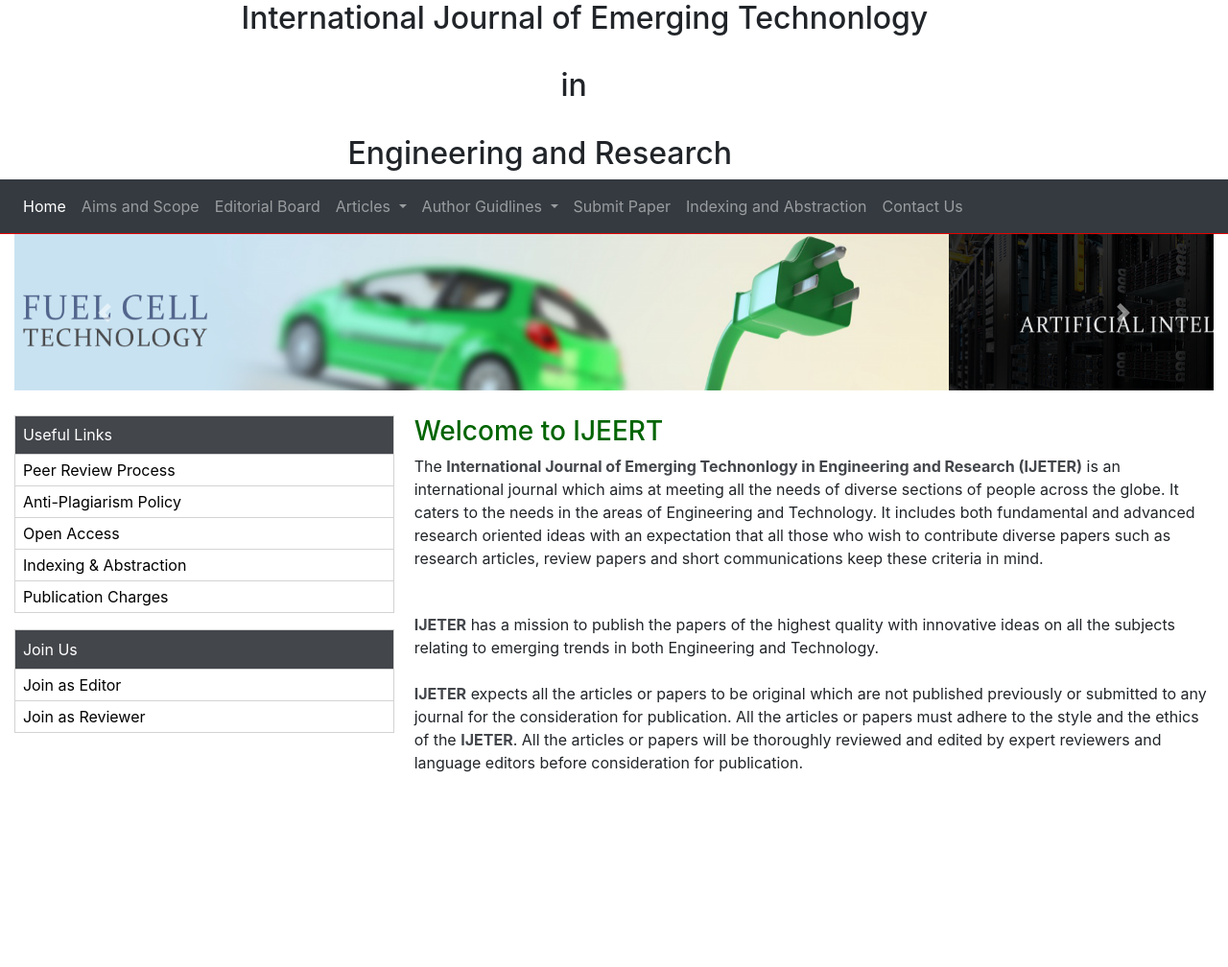
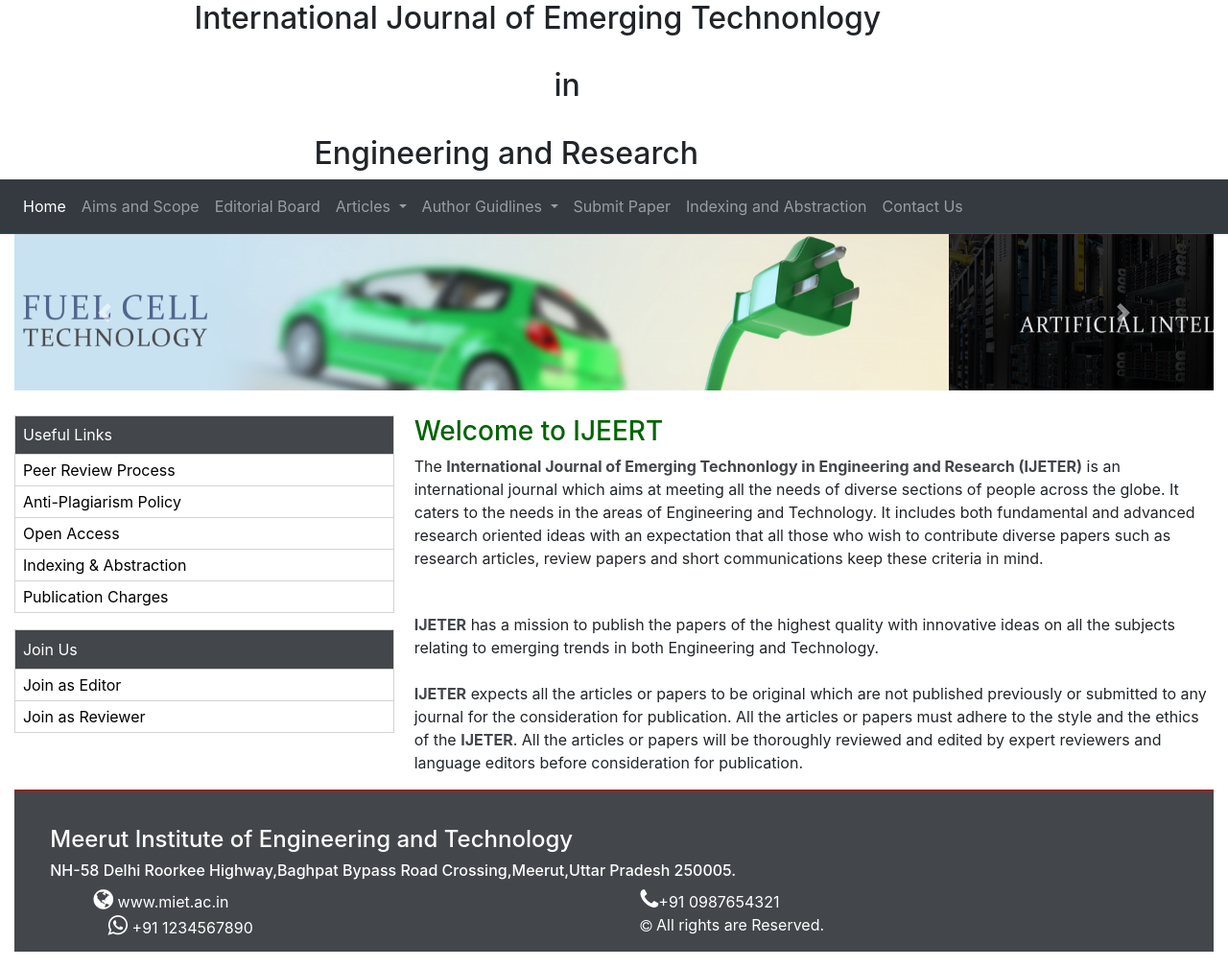
Before and after one commit to divy256/IJETER, a plain HTML site: page index.html in a window 1280 px wide. Shown: the whole page at 96% size. Before the commit the page ends 807 px from the top, so only its background shows below. Drawn offline with nearby package versions, Linux system fonts and the light colour scheme.

Commit message:
Add files via upload

```diff
--- a/index.html
+++ b/index.html
@@ -5,11 +5,14 @@
   <!-- css file -->
  <link rel="stylesheet" href="https://maxcdn.bootstrapcdn.com/bootstrap/4.0.0/css/bootstrap.min.css" integrity="sha384-Gn5384xqQ1aoWXA+058RXPxPg6fy4IWvTNh0E263XmFcJlSAwiGgFAW/dAiS6JXm" crossorigin="anonymous">
   <link rel="stylesheet" type="text/css" href="style.css">
+<!-- FONT-AWESOME -->
+  <meta name="viewport" content="width=device-width, initial-scale=1">
+<link rel="stylesheet" href="https://cdnjs.cloudflare.com/ajax/libs/font-awesome/4.7.0/css/font-awesome.min.css">
 </head>
 <body>
 	<div class="fluid-container">
 		<!-- HEADING-STARTING -->
-		<div class="container">
+		<div class="container-fluid header">
 			<h2 class="a">International Journal of Emerging Technonlogy </h2><br>
 			<h2 class="b">in</h2><br>
 			<h2 class="c">Engineering and Research</h2>
@@ -149,8 +152,32 @@
 					<span class="highlights">IJETER</span> expects all the articles or papers to be original which are not published previously or submitted to any journal for the consideration for publication. All the articles or papers must adhere to the style and the ethics of the <span class="highlights">IJETER</span>. All the articles or papers will be thoroughly reviewed and edited by expert reviewers and language editors before consideration for publication.
 				</div>
 			</div>
+  	<hr style="margin-bottom: 0">
+<footer>
+	<div class="footer-content">
+		<h4>Meerut Institute of Engineering and Technology</h4>
+	<h6>NH-58 Delhi Roorkee Highway,Baghpat Bypass Road Crossing,Meerut,Uttar Pradesh 250005.</h6>
+	</div>
 
-
+	<div class="container">
+  <div class="row">
+    <div class="col">
+    <a href="www.miet.ac.in" class="contact"> <i class="fa fa-globe" style="font-size:24px"></i> www.miet.ac.in</a>
+    </div>
+    <div class="col">
+      <i class="fa fa-phone" style="font-size:24px"></i>+91 0987654321
+    </div>
+</div>
+  <div class="container">
+	<div class="row">
+    <div class="col">
+     <i class="fa fa-whatsapp" style="font-size:24px"></i> +91 1234567890
+    </div>
+    <div class="col">
+     <i class="fa fa-copyright" style="font-size:14px;"></i> All rights are Reserved.
+    </div>
+ </div>
+</footer>
 
 
 
@@ -158,5 +185,9 @@
 <script src="https://code.jquery.com/jquery-3.2.1.slim.min.js" integrity="sha384-KJ3o2DKtIkvYIK3UENzmM7KCkRr/rE9/Qpg6aAZGJwFDMVNA/GpGFF93hXpG5KkN" crossorigin="anonymous"></script>
 <script src="https://cdnjs.cloudflare.com/ajax/libs/popper.js/1.12.9/umd/popper.min.js" integrity="sha384-ApNbgh9B+Y1QKtv3Rn7W3mgPxhU9K/ScQsAP7hUibX39j7fakFPskvXusvfa0b4Q" crossorigin="anonymous"></script>
 <script src="https://maxcdn.bootstrapcdn.com/bootstrap/4.0.0/js/bootstrap.min.js" integrity="sha384-JZR6Spejh4U02d8jOt6vLEHfe/JQGiRRSQQxSfFWpi1MquVdAyjUar5+76PVCmYl" crossorigin="anonymous"></script>
+
+
 </body>
+
+
 </html>
--- a/style.css
+++ b/style.css
@@ -1,3 +1,4 @@
+
 .a{
 	margin-left: 15%;
 	margin-right:15%;
@@ -58,3 +59,19 @@ a:hover{
 	font-weight: bolder;
 	color:#43464B;
 }
+footer{
+	background-color: #43464B;
+	padding-top:3%;
+	padding-bottom:1%;
+	color:white;
+	padding-top:1%;
+	padding-left: 2%;
+	margin-bottom: 1rem;
+}
+.contact{
+	color:white;
+}
+.footer-content{
+	padding-top:2%;
+	padding-left:1%;
+}
```
Also changed, not shown: images/background.jpg (added).
